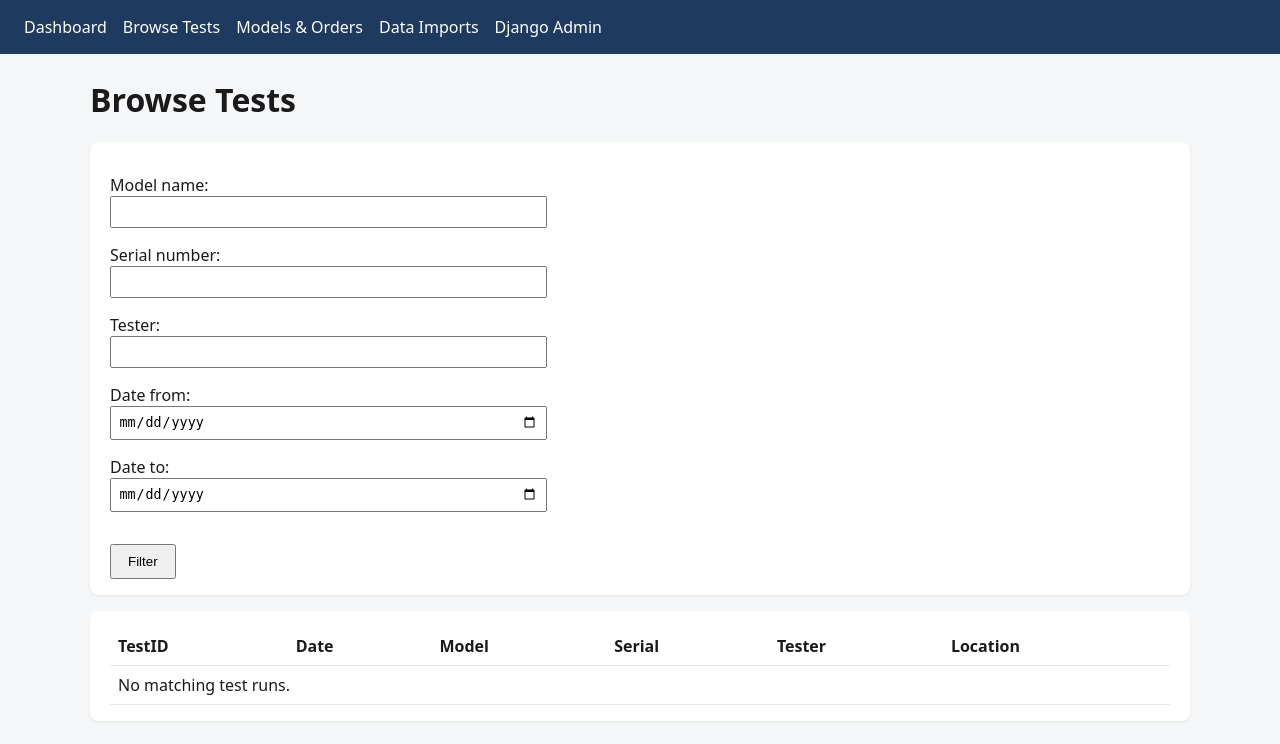
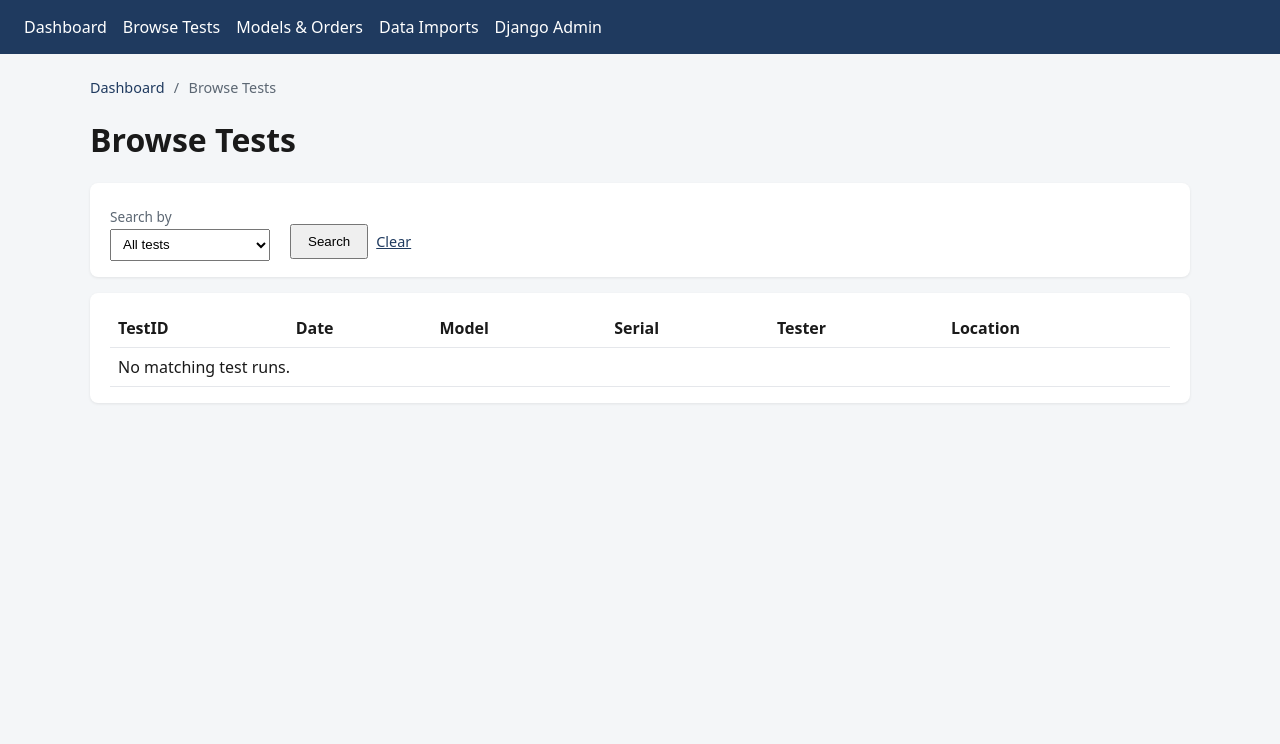
Before and after one commit to bektade/TempSensor-DS18B20-Dashboarding, a Django app: page /tests/ in a window 1280 px wide. Shown: the top 744 px of the page. Run offline with Django 5.2, Linux system fonts and the light colour scheme; data that the repository does not hold is empty.

Commit message:
webapp update

```diff
--- a/WebApp/sauna_data/forms.py
+++ b/WebApp/sauna_data/forms.py
@@ -50,11 +50,48 @@ class CsvImportForm(forms.Form):
 
 
 class TestRunFilterForm(forms.Form):
-    model_name = forms.CharField(required=False)
-    serial_number = forms.CharField(required=False)
-    tester = forms.CharField(required=False)
-    date_from = forms.DateField(required=False, widget=forms.DateInput(attrs={"type": "date"}))
-    date_to = forms.DateField(required=False, widget=forms.DateInput(attrs={"type": "date"}))
+    search_type = forms.ChoiceField(
+        label="Search by",
+        required=False,
+        choices=[
+            ("", "All tests"),
+            ("model", "Model"),
+            ("serial", "Serial number"),
+            ("tester", "Tester"),
+            ("date", "Date range"),
+        ],
+    )
+    q = forms.CharField(required=False, label="Search")
+    model = forms.ChoiceField(required=False, label="Model", choices=[])
+    date_from = forms.DateField(
+        required=False,
+        label="From",
+        widget=forms.DateInput(attrs={"type": "date"}),
+    )
+    date_to = forms.DateField(
+        required=False,
+        label="To",
+        widget=forms.DateInput(attrs={"type": "date"}),
+    )
+
+    def __init__(self, *args, **kwargs):
+        super().__init__(*args, **kwargs)
+        model_names = ProductModel.objects.order_by("model_name").values_list(
+            "model_name", flat=True
+        )
+        self.fields["model"].choices = [("", "Any model")] + [
+            (name, name) for name in model_names
+        ]
+        if self.data:
+            data = self.data.copy()
+            if not data.get("search_type"):
+                if data.get("serial_number"):
+                    data["search_type"] = "serial"
+                    data["q"] = data.get("serial_number")
+                elif data.get("model_name"):
+                    data["search_type"] = "model"
+                    data["model"] = data.get("model_name")
+            self.data = data
 
 
 class ProductModelFilterForm(forms.Form):
--- a/WebApp/sauna_data/templates/sauna_data/product_unit_detail.html
+++ b/WebApp/sauna_data/templates/sauna_data/product_unit_detail.html
@@ -37,7 +37,7 @@
     </tbody>
   </table>
   {% if test_runs %}
-  <p><a href="{% url 'test_run_list' %}?serial_number={{ unit.serial_number|urlencode }}">Browse all tests for this order</a></p>
+  <p><a href="{% url 'test_run_list' %}?search_type=serial&amp;q={{ unit.serial_number|urlencode }}">Browse all tests for this order</a></p>
   {% endif %}
 </div>
 {% endblock %}
--- a/WebApp/sauna_data/templates/sauna_data/product_unit_list.html
+++ b/WebApp/sauna_data/templates/sauna_data/product_unit_list.html
@@ -32,7 +32,7 @@
         <td>{% if unit.display_wattage is not None %}{{ unit.display_wattage }} W{% else %}—{% endif %}</td>
         <td>
           {% if unit.test_count %}
-          <a href="{% url 'test_run_list' %}?serial_number={{ unit.serial_number|urlencode }}">{{ unit.test_count }}</a>
+          <a href="{% url 'test_run_list' %}?search_type=serial&amp;q={{ unit.serial_number|urlencode }}">{{ unit.test_count }}</a>
           {% else %}
           0
           {% endif %}
--- a/WebApp/sauna_data/templates/sauna_data/test_run_list.html
+++ b/WebApp/sauna_data/templates/sauna_data/test_run_list.html
@@ -1,16 +1,80 @@
 {% extends "sauna_data/base.html" %}
 {% block title %}Browse Tests | Product Test Data{% endblock %}
+{% block extra_head %}
+<style>
+  .filter-form { display: flex; flex-wrap: wrap; align-items: flex-end; gap: 0.75rem 1.25rem; }
+  .filter-form label { display: block; font-size: 0.85rem; color: #5c6773; margin-bottom: 0.2rem; }
+  .filter-form select,
+  .filter-form input[type="text"],
+  .filter-form input[type="date"] {
+    width: auto;
+    min-width: 10rem;
+    max-width: 280px;
+    padding: 0.4rem 0.5rem;
+  }
+  .filter-form .filter-actions { display: flex; gap: 0.5rem; align-items: center; padding-bottom: 0.1rem; }
+  .filter-form button { margin-top: 0; }
+  .filter-form a.clear-link { font-size: 0.9rem; color: #1f3a5f; }
+</style>
+{% endblock %}
 {% block content %}
+<nav class="breadcrumbs" aria-label="Breadcrumb">
+  <a href="{% url 'dashboard' %}">Dashboard</a>
+  <span aria-hidden="true">/</span>
+  <span>Browse Tests</span>
+</nav>
+
 <h1>Browse Tests</h1>
+
 <div class="card">
-  <form method="get">
-    {{ form.as_p }}
-    <button type="submit">Filter</button>
+  <form method="get" class="filter-form">
+    <div>
+      <label for="id_search_type">Search by</label>
+      {{ form.search_type }}
+    </div>
+
+    {% with st=form.search_type.value|default:"" %}
+    {% if st == "model" %}
+    <div>
+      <label for="id_model">Model</label>
+      {{ form.model }}
+    </div>
+    {% elif st == "date" %}
+    <div>
+      <label for="id_date_from">From</label>
+      {{ form.date_from }}
+    </div>
+    <div>
+      <label for="id_date_to">To</label>
+      {{ form.date_to }}
+    </div>
+    {% elif st == "serial" or st == "tester" %}
+    <div>
+      <label for="id_q">Value</label>
+      {{ form.q }}
+    </div>
+    {% endif %}
+    {% endwith %}
+
+    <div class="filter-actions">
+      <button type="submit">Search</button>
+      <a class="clear-link" href="{% url 'test_run_list' %}">Clear</a>
+    </div>
   </form>
 </div>
+
 <div class="card">
   <table>
-    <thead><tr><th>TestID</th><th>Date</th><th>Model</th><th>Serial</th><th>Tester</th><th>Location</th></tr></thead>
+    <thead>
+      <tr>
+        <th>TestID</th>
+        <th>Date</th>
+        <th>Model</th>
+        <th>Serial</th>
+        <th>Tester</th>
+        <th>Location</th>
+      </tr>
+    </thead>
     <tbody>
       {% for run in test_runs %}
       <tr>
--- a/WebApp/sauna_data/views.py
+++ b/WebApp/sauna_data/views.py
@@ -65,22 +65,26 @@ def test_run_list(request: HttpRequest) -> HttpResponse:
     form = TestRunFilterForm(request.GET or None)
     queryset = TestRun.objects.select_related("unit", "unit__model").order_by("-test_date")
     if form.is_valid():
-        if form.cleaned_data.get("model_name"):
+        search_type = form.cleaned_data.get("search_type") or ""
+        if search_type == "model" and form.cleaned_data.get("model"):
+            queryset = queryset.filter(unit__model__model_name=form.cleaned_data["model"])
+        elif search_type == "serial" and form.cleaned_data.get("q"):
             queryset = queryset.filter(
-                unit__model__model_name__icontains=form.cleaned_data["model_name"]
+                unit__serial_number__icontains=form.cleaned_data["q"]
             )
-        if form.cleaned_data.get("serial_number"):
+        elif search_type == "tester" and form.cleaned_data.get("q"):
             queryset = queryset.filter(
-                unit__serial_number__icontains=form.cleaned_data["serial_number"]
+                tester_name__icontains=form.cleaned_data["q"]
             )
-        if form.cleaned_data.get("tester"):
-            queryset = queryset.filter(
-                tester_name__icontains=form.cleaned_data["tester"]
-            )
-        if form.cleaned_data.get("date_from"):
-            queryset = queryset.filter(test_date__date__gte=form.cleaned_data["date_from"])
-        if form.cleaned_data.get("date_to"):
-            queryset = queryset.filter(test_date__date__lte=form.cleaned_data["date_to"])
+        elif search_type == "date":
+            if form.cleaned_data.get("date_from"):
+                queryset = queryset.filter(
+                    test_date__date__gte=form.cleaned_data["date_from"]
+                )
+            if form.cleaned_data.get("date_to"):
+                queryset = queryset.filter(
+                    test_date__date__lte=form.cleaned_data["date_to"]
+                )
     return render(
         request,
         "sauna_data/test_run_list.html",
```
